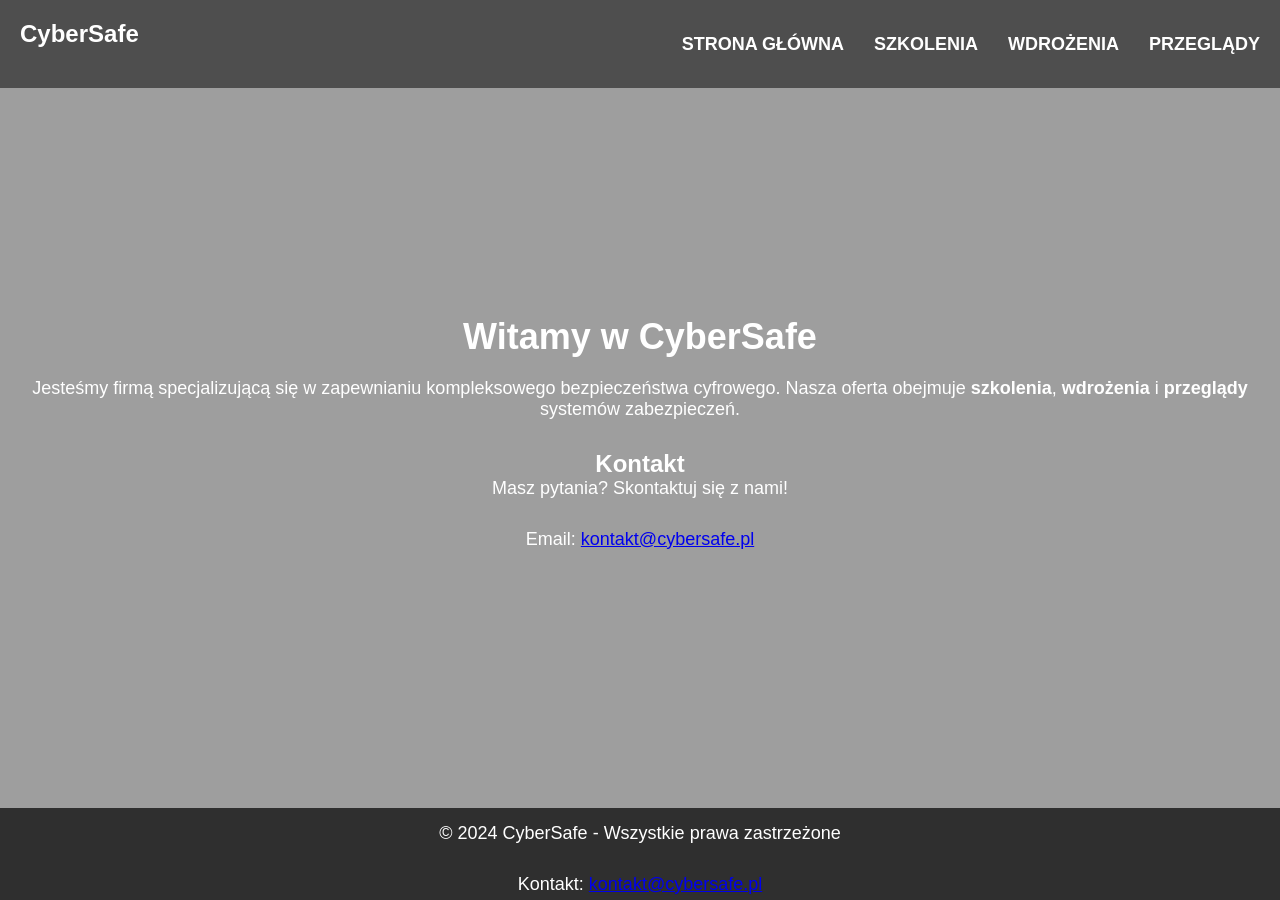
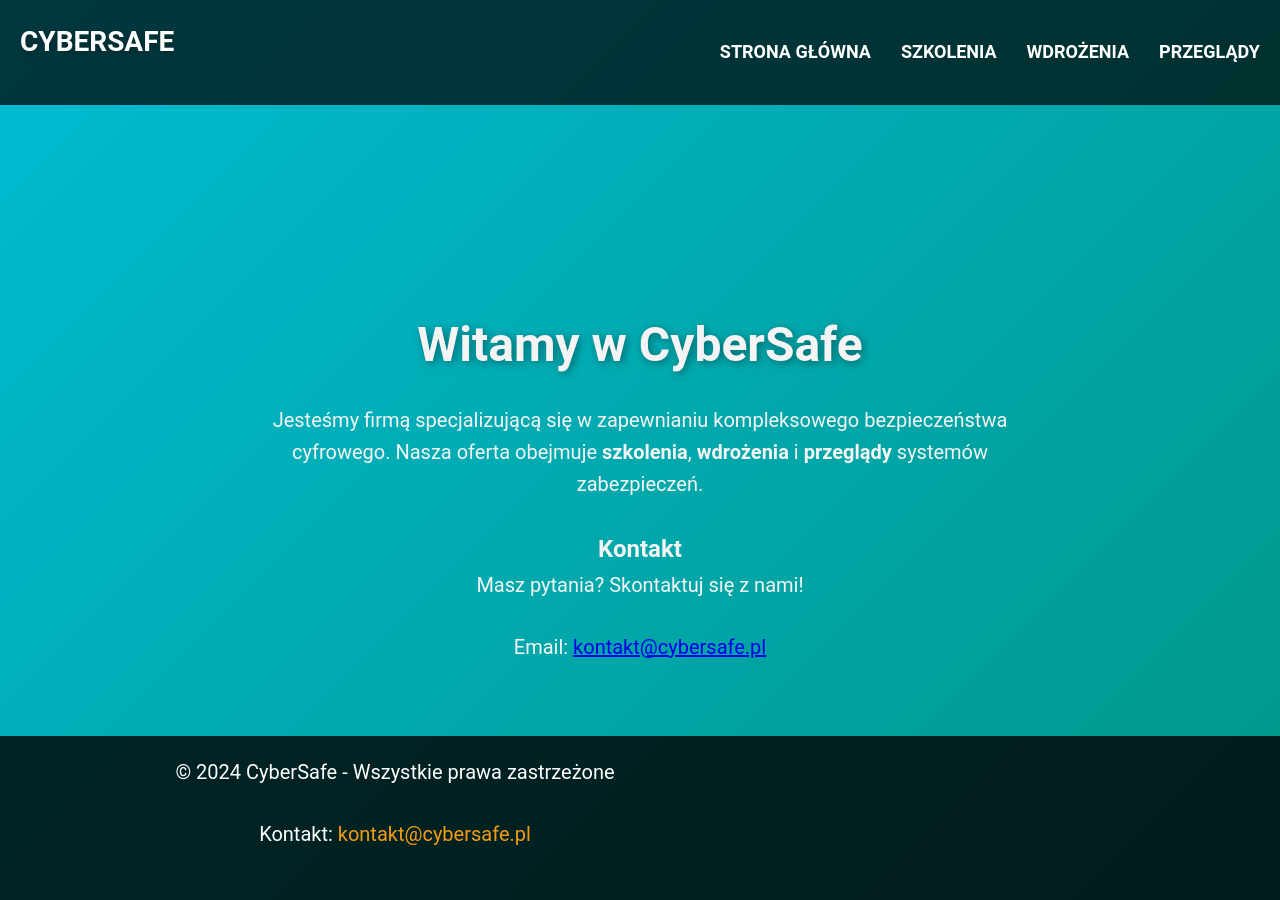
Before and after one commit to dadmins1984/Web, a Jekyll site: the page built from index.md, in a window 1280 px wide and 900 px high. Built offline with Jekyll 4.4.1, drawn with Linux system fonts in a browser that asks for light colours.

Commit message:
fdsaffsdgf

```diff
--- a/assets/css/style.css
+++ b/assets/css/style.css
@@ -6,10 +6,12 @@
   }
 
   body {
-    font-family: 'Arial', sans-serif;
-    background: url('/assets/images/background.jpg') no-repeat center center fixed;
-    background-size: cover;
-    color: #fff;
+    font-family: 'Roboto', sans-serif;
+    background: linear-gradient(135deg, #00bcd4, #009688); /* gradientowy, profesjonalny wygląd */
+    color: #f4f4f4;
+    line-height: 1.6;
+    padding: 0;
+    min-height: 100vh;
   }
 
   header {
@@ -17,11 +19,18 @@
     justify-content: space-between;
     align-items: center;
     padding: 20px;
-    background: rgba(0, 0, 0, 0.5);
+    background-color: rgba(0, 0, 0, 0.7); /* półprzezroczyste tło */
+    position: fixed;
+    top: 0;
+    width: 100%;
+    z-index: 1000;
   }
 
   header .logo h1 {
-    font-size: 24px;
+    font-size: 28px;
+    font-weight: 700;
+    color: #ffffff;
+    text-transform: uppercase;
   }
 
   nav {
@@ -43,10 +52,11 @@
     font-size: 18px;
     font-weight: bold;
     text-transform: uppercase;
+    transition: color 0.3s ease;
   }
 
   nav a:hover {
-    color: #f39c12;
+    color: #f39c12; /* Złoty akcent dla hover */
   }
 
   .hamburger {
@@ -60,18 +70,37 @@
     justify-content: center;
     align-items: center;
     flex-direction: column;
-    height: 80vh;
+    height: 100vh;
     text-align: center;
+    padding-top: 100px; /* dla uniknięcia nakładania się na header */
   }
 
   h1 {
-    font-size: 36px;
+    font-size: 48px;
+    font-weight: 600;
     margin-bottom: 20px;
+    text-shadow: 2px 2px 8px rgba(0, 0, 0, 0.4);
   }
 
   p {
+    font-size: 20px;
+    margin-bottom: 30px;
+    max-width: 750px;
+  }
+
+  button {
+    padding: 10px 20px;
+    background-color: #f39c12;
+    color: #fff;
+    border: none;
+    border-radius: 5px;
     font-size: 18px;
-    margin-bottom: 30px;
+    cursor: pointer;
+    transition: background-color 0.3s ease;
+  }
+
+  button:hover {
+    background-color: #e67e22;
   }
 
   /* Styl dla hamburgera */
@@ -91,25 +120,67 @@
     nav ul {
       flex-direction: column;
       align-items: center;
+      background-color: rgba(0, 0, 0, 0.8); /* Cięższe tło dla rozwiniętego menu */
+      position: absolute;
+      top: 60px;
+      right: 0;
+      left: 0;
+      z-index: 999;
+      padding: 20px;
     }
 
     nav ul li {
       margin: 15px 0;
     }
+
+    nav a {
+      font-size: 22px;
+      color: white;
+    }
+
+    nav a:hover {
+      color: #f39c12;
+    }
+  }
+
+  /* Strona główna */
+  .page-content {
+    max-width: 900px;
+    padding: 20px;
+    background-color: rgba(255, 255, 255, 0.9); /* lekko przezroczysty biały */
+    border-radius: 15px;
+    margin-top: 60px;
+    box-shadow: 0 4px 12px rgba(0, 0, 0, 0.1);
   }
 
   /* Podstrony */
-  .page-content {
-    max-width: 800px;
-    padding: 20px;
-    background-color: rgba(255, 255, 255, 0.8);
-    border-radius: 8px;
+  .page-content h2 {
+    font-size: 30px;
+    color: #333;
+    margin-bottom: 15px;
+  }
+
+  .page-content p {
+    font-size: 18px;
+    color: #666;
   }
 
   footer {
-    background-color: rgba(0, 0, 0, 0.7);
+    background-color: rgba(0, 0, 0, 0.8);
     color: white;
-    padding: 15px;
+    padding: 20px;
     text-align: center;
     font-size: 14px;
+    position: fixed;
+    bottom: 0;
+    width: 100%;
   }
+
+  footer a {
+    color: #f39c12;
+    text-decoration: none;
+  }
+
+  footer a:hover {
+    text-decoration: underline;
+  }
```
